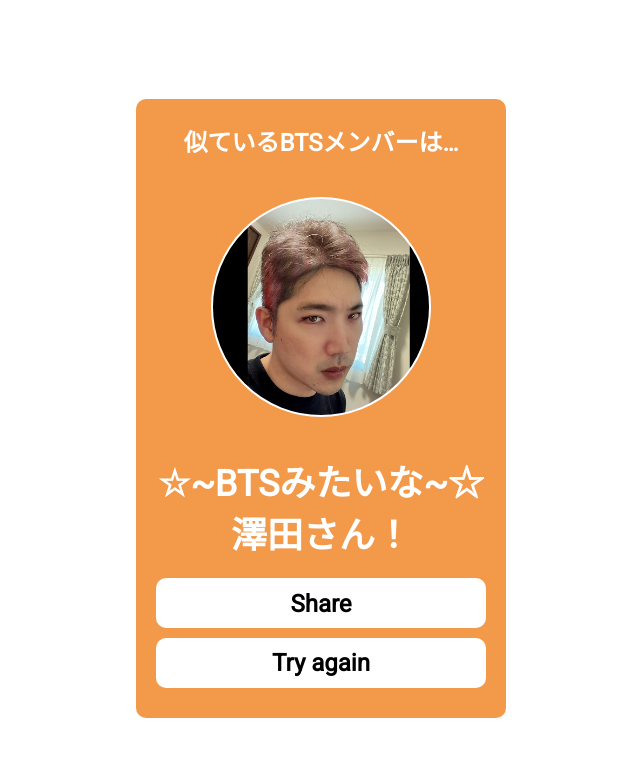
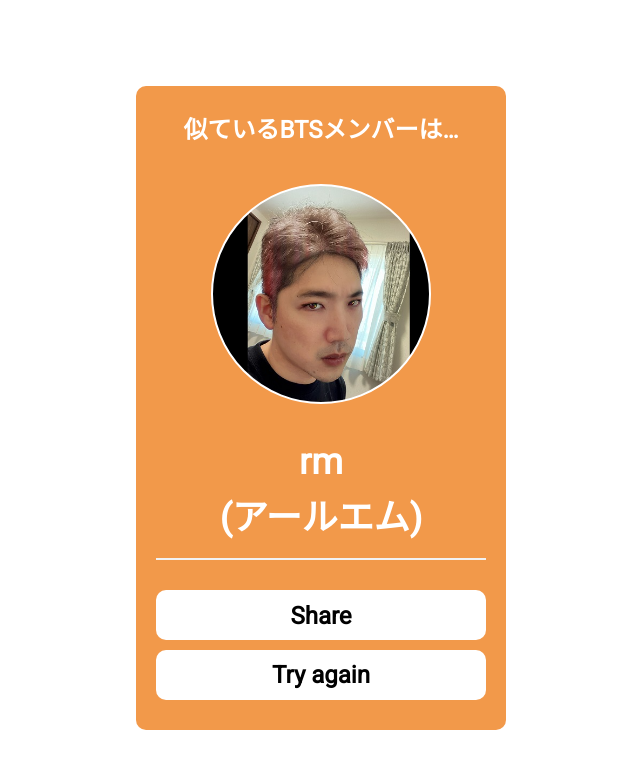
Before and after one commit to YeonwooKoh/bts-looklike-r01, a plain HTML site: page rm.html in a window 1280 px wide. Shown: the whole page, without its empty margins (327-967 px from the left). Drawn offline with Linux system fonts and the light colour scheme.

Commit message:
Update rm.html

```diff
--- a/rm.html
+++ b/rm.html
@@ -13,7 +13,8 @@
         <!--BTS image-->
         <div class="card-result-rm"></div>
         <!--BTS name-->
-        <div class="card-result-name">  ☆~BTSみたいな~☆澤田さん！</div>
+        <div class="card-result-name">rm</div>
+        <div class="card-result-name-jp">(アールエム)</div>
         <button type="button" class="share-btn">Share</button>
         <a href="index.html" class="link-return">Try again</a>
     </div>
```
